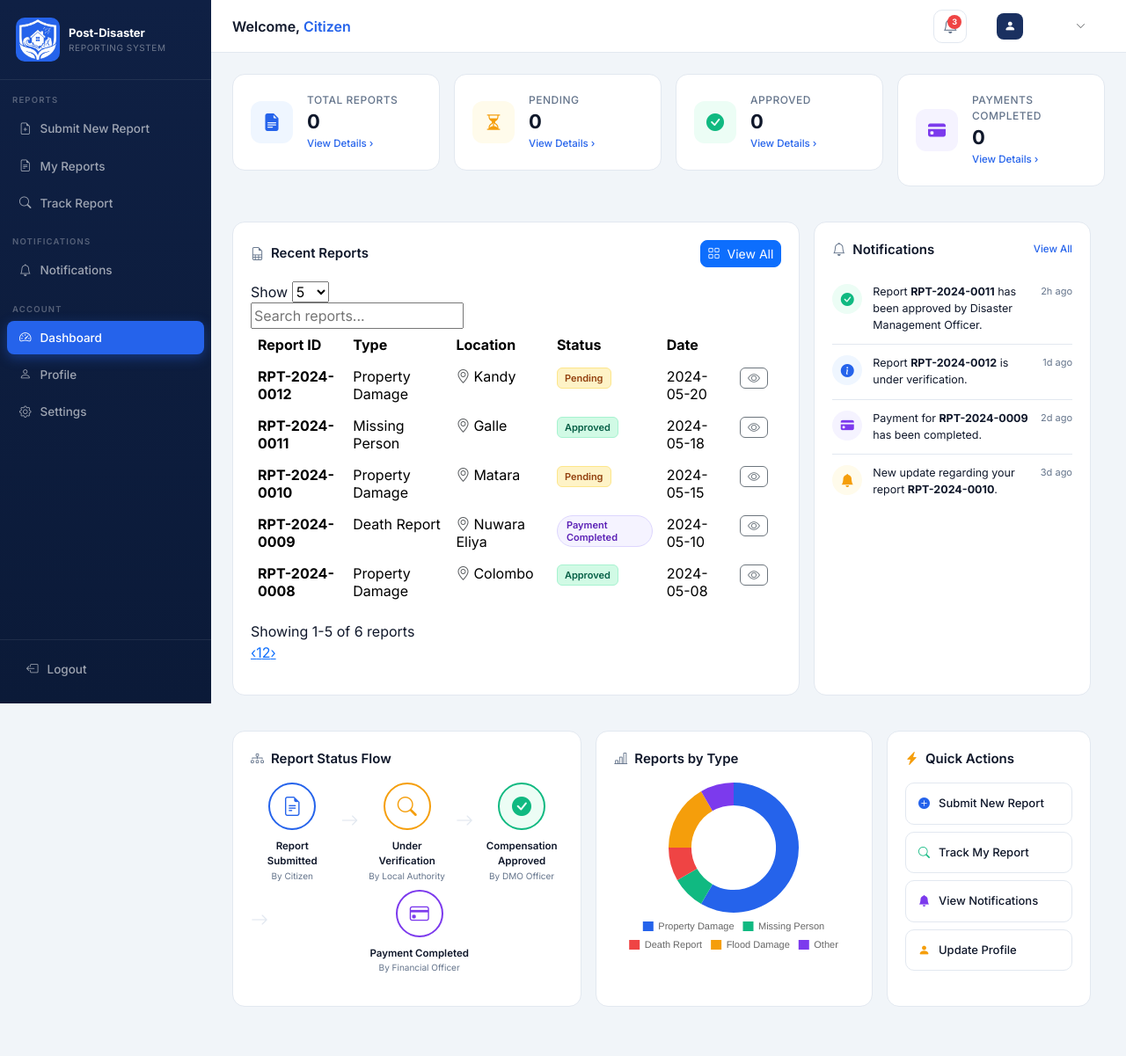
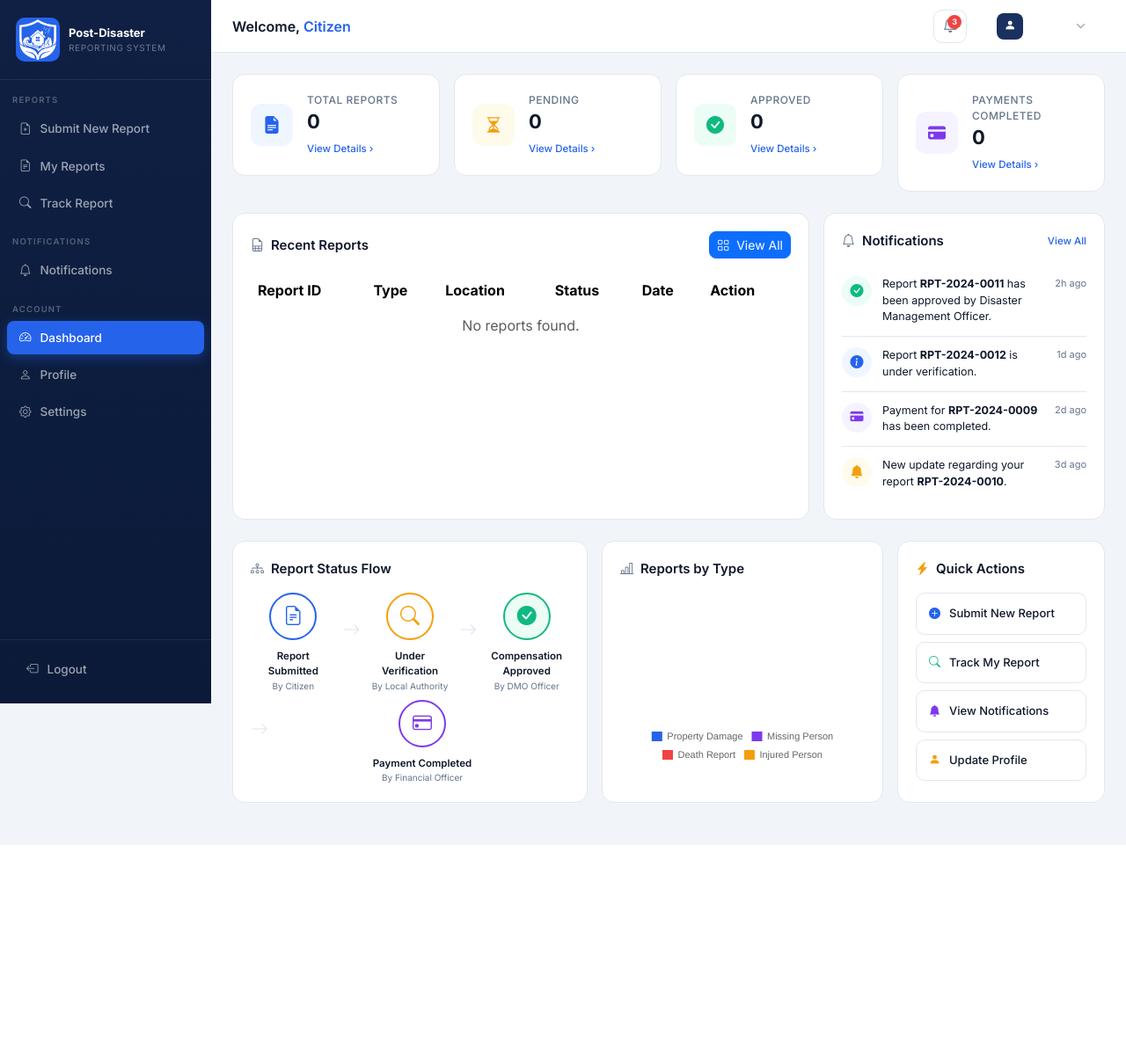
Before and after one commit to gayashan17/Post-Disaster-Reporting-System, a PHP site: page /dashboardForm.php in a window 1280 px wide. Shown: the whole page at 88% size. After the commit the page ends 961 px from the top, so only its background shows below. Run offline with PHP 8.4, Linux system fonts and the light colour scheme; a user stored in the database is signed in; data comes from the database, SQL or seed files in the repository; some libraries are stand-ins or nearby versions.

Commit message:
Citizen dashboard
Recents reports table, doughnut chart and stat cards now display data from database tables

```diff
--- a/dashboardForm.php
+++ b/dashboardForm.php
@@ -2,6 +2,8 @@
     session_start();
     include 'userData.php';
     include 'DBconnection.php';
+
+    // 1. get Summary Counts
     try
     {
         $query = "SELECT COUNT(Report_ID) AS total,
@@ -25,31 +27,89 @@
         }
         else
         {
-            $reportCount = 0;
+            $totReportCount = 0;
+            $pendigReportCount = 0;
+            $approvedReportCount = 0;
+            $pCompletedReportCount = 0;
         }
     }
     catch(Exception $e)
     {
         error_log($e->getMessage());
-        $reportCount = 0;
+        $totReportCount = 0;
+        $pendigReportCount = 0;
+        $approvedReportCount = 0;
+        $pCompletedReportCount = 0;
     }
-    finally
+
+    // Initialize Chart Count Variables
+    $deathReportCount = 0;
+    $injReportCount = 0;
+    $missingReportCount = 0;
+    $prDmgReportCount = 0;
+
+    // 2. get Report Types Count
+    try
     {
-        if(isset($stmt) && $stmt !== false)
+        $query = "SELECT Report_Type, COUNT(Report_ID) as type_count FROM disaster_report WHERE User_ID = ? GROUP BY Report_Type";
+
+        $stmt = mysqli_prepare($con, $query);
+        mysqli_stmt_bind_param($stmt, "s", $userId);
+        mysqli_stmt_execute($stmt);
+
+        $result = mysqli_stmt_get_result($stmt);
+
+        while($row = mysqli_fetch_assoc($result))
         {
-        mysqli_stmt_close($stmt);
+            $count = (int)$row['type_count'];
+            switch ($row['Report_Type'])
+            {
+                case 'Death Record':
+                case 'Death Report':
+                    $deathReportCount = $count;
+                    break;
+                case 'Injured Person':
+                    $injReportCount = $count;
+                    break;
+                case 'Missing Person Record':
+                case 'Missing Person':
+                    $missingReportCount = $count;
+                    break;
+                case 'Property Damage':
+                    $prDmgReportCount = $count;
+                    break;
             }
-        mysqli_close($con);
+        }
+    }
+    catch(Exception $e)
+    {
+        error_log($e->getMessage());
+    }
+
+    // 3. get Table Data
+    try
+    {
+        $query = "SELECT Report_ID, Report_Type, District, Report_Status, Report_Date FROM disaster_report WHERE User_ID = ?";
+
+        $stmt = mysqli_prepare($con, $query);
+        mysqli_stmt_bind_param($stmt, "s", $userId);
+        mysqli_stmt_execute($stmt);
+
+        $tableResult = mysqli_stmt_get_result($stmt);
+    }
+    catch(Exception $e)
+    {
+        error_log($e->getMessage());
+        $tableResult = false;
     }
 ?>
 
-
+<!DOCTYPE html>
 <html lang="en">
 <head>
   <meta charset="UTF-8" />
   <meta name="viewport" content="width=device-width, initial-scale=1.0" />
   <title>Post-Disaster Reporting System</title>
-
 
   <link href="https://cdnjs.cloudflare.com/ajax/libs/bootstrap/5.3.3/css/bootstrap.min.css" rel="stylesheet" />
   <link href="https://cdnjs.cloudflare.com/ajax/libs/bootstrap-icons/1.11.3/font/bootstrap-icons.min.css" rel="stylesheet"/>
@@ -60,12 +120,10 @@
 </head>
 <body>
 
-
-<!-- Summary Strip -->
+<!-- Navigation Sidebar -->
 <nav id="sidebar">
-
   <div class="sidebar-brand">
-    <div class="brand-icon"><img src="pictures\Post-Disaster-Reporting-Logo-Notxt.png"></div>
+    <div class="brand-icon"><img src="pictures/Post-Disaster-Reporting-Logo-Notxt.png" alt="Logo"></div>
     <div>
       <div class="brand-title">Post-Disaster</div>
       <div class="brand-sub">Reporting System</div>
@@ -92,7 +150,7 @@
   <a class="nav-item active" href="#">
     <i class="bi bi-speedometer2"></i> Dashboard
   </a>
-  <a class="nav-item" href="http://localhost/Post-Disaster-Reporting-System/profile/profileForm.php">
+  <a class="nav-item" href="profile/profileForm.php">
     <i class="bi bi-person"></i> Profile
   </a>
   <a class="nav-item" onclick="showInfo('Settings')">
@@ -104,18 +162,16 @@
       <i class="bi bi-box-arrow-left"></i> Logout
     </a>
   </div>
-
 </nav>
 
-<!-- topbar -->
+<!-- Topbar -->
 <header id="topbar">
   <button id="menu-toggle" onclick="toggleSidebar()">
     <i class="bi bi-list"></i>
   </button>
 
   <div class="topbar-title">
-  Welcome,
-  <span>Citizen</span>
+    Welcome, <span>Citizen</span>
   </div>
 
   <button class="notif-btn" onclick="showNotifications()" title="Notifications">
@@ -125,26 +181,16 @@
 
   <a class="nav-item" href="profile/profileForm.php">
     <div class="user-avatar"><i class="bi bi-person-fill"></i></div>
-    <span class="user-name"><?php echo htmlspecialchars($username);?></span>
+    <span class="user-name"><?php echo htmlspecialchars($username ?? 'User'); ?></span>
     <i class="bi bi-chevron-down text-muted" style="font-size:11px"></i>
   </a>
 </header>
 
-<!-- main -->
+<!-- Main Dashboard Container -->
 <main id="main">
 
   <!-- Stat Cards -->
-    <script>
-        document.addEventListener('DOMContentLoaded', function() {
-            animateCounter('stat-total', <?php echo (int)$totReportCount; ?>);
-            animateCounter('stat-pending', <?php echo (int)$pendigReportCount; ?>);
-            animateCounter('stat-approved', <?php echo (int)$approvedReportCount; ?>);
-            animateCounter('stat-payment', <?php echo (int)$pCompletedReportCount; ?>);
-        });
-    </script>
-
   <div class="row g-3 mb-4">
-
       <div class="col-6 col-xl-3">
           <div class="stat-card">
               <div class="stat-icon blue"><i class="bi bi-file-earmark-text-fill"></i></div>
@@ -188,13 +234,12 @@
               </div>
           </div>
       </div>
+  </div>
 
-    </div> <div class="row g-3 mb-4">
-
-  <!-- recent reports and notifications -->
+  <!-- Recent Reports and Notifications -->
   <div class="row g-3 mb-4">
 
-    <!-- reports Table -->
+    <!-- Reports Table -->
     <div class="col-lg-8">
       <div class="panel h-100">
         <div class="panel-header">
@@ -215,89 +260,41 @@
                 <th>Location</th>
                 <th>Status</th>
                 <th>Date</th>
-                <th></th>
+                <th>Action</th>
               </tr>
             </thead>
             <tbody>
+            <?php if ($tableResult && mysqli_num_rows($tableResult) > 0): ?>
+                <?php while ($row = mysqli_fetch_assoc($tableResult)): ?>
                 <tr>
-                <td><strong>RPT-2024-0012</strong></td>
-                <td>Property Damage</td>
-                <td><i class="bi bi-geo-alt text-muted me-1"></i>Kandy</td>
-                <td><span class="badge-status badge-pending">Pending</span></td>
-                <td>2024-05-20</td>
+                    <td><strong><?php echo htmlspecialchars($row['Report_ID']); ?></strong></td>
+                    <td><?php echo htmlspecialchars($row['Report_Type']); ?></td>
+                    <td><i class="bi bi-geo-alt text-muted me-1"></i><?php echo htmlspecialchars($row['District']); ?></td>
                     <td>
-                  <button class="btn btn-sm btn-outline-secondary rounded-2" onclick="viewReport('RPT-2024-0012')">
+                      <span class="badge-status badge-pending">
+                        <?php echo htmlspecialchars($row['Report_Status']); ?>
+                      </span>
+                    </td>
+                    <td><?php echo htmlspecialchars($row['Report_Date']); ?></td>
+                    <td>
+                      <button class="btn btn-sm btn-outline-secondary rounded-2" onclick="viewReport('<?php echo htmlspecialchars($row['Report_ID']); ?>')">
                         <i class="bi bi-eye"></i>
                       </button>
                     </td>
                 </tr>
+                <?php endwhile; ?>
+            <?php else: ?>
                 <tr>
-                <td><strong>RPT-2024-0011</strong></td>
-                <td>Missing Person</td>
-                <td><i class="bi bi-geo-alt text-muted me-1"></i>Galle</td>
-                <td><span class="badge-status badge-approved">Approved</span></td>
-                <td>2024-05-18</td>
-                <td>
-                  <button class="btn btn-sm btn-outline-secondary rounded-2" onclick="viewReport('RPT-2024-0011')">
-                    <i class="bi bi-eye"></i>
-                  </button>
-                </td>
+                    <td colspan="6" class="text-center text-muted">No reports found.</td>
                 </tr>
-              <tr>
-                <td><strong>RPT-2024-0010</strong></td>
-                <td>Property Damage</td>
-                <td><i class="bi bi-geo-alt text-muted me-1"></i>Matara</td>
-                <td><span class="badge-status badge-pending">Pending</span></td>
-                <td>2024-05-15</td>
-                <td>
-                  <button class="btn btn-sm btn-outline-secondary rounded-2" onclick="viewReport('RPT-2024-0010')">
-                    <i class="bi bi-eye"></i>
-                  </button>
-                </td>
-              </tr>
-              <tr>
-                <td><strong>RPT-2024-0009</strong></td>
-                <td>Death Report</td>
-                <td><i class="bi bi-geo-alt text-muted me-1"></i>Nuwara Eliya</td>
-                <td><span class="badge-status badge-payment">Payment Completed</span></td>
-                <td>2024-05-10</td>
-                <td>
-                  <button class="btn btn-sm btn-outline-secondary rounded-2" onclick="viewReport('RPT-2024-0009')">
-                    <i class="bi bi-eye"></i>
-                  </button>
-                </td>
-              </tr>
-              <tr>
-                <td><strong>RPT-2024-0008</strong></td>
-                <td>Property Damage</td>
-                <td><i class="bi bi-geo-alt text-muted me-1"></i>Colombo</td>
-                <td><span class="badge-status badge-approved">Approved</span></td>
-                <td>2024-05-08</td>
-                <td>
-                  <button class="btn btn-sm btn-outline-secondary rounded-2" onclick="viewReport('RPT-2024-0008')">
-                    <i class="bi bi-eye"></i>
-                  </button>
-                </td>
-              </tr>
-              <tr>
-                <td><strong>RPT-2024-0007</strong></td>
-                <td>Flood Damage</td>
-                <td><i class="bi bi-geo-alt text-muted me-1"></i>Ratnapura</td>
-                <td><span class="badge-status badge-verify">Under Verification</span></td>
-                <td>2024-05-05</td>
-                <td>
-                  <button class="btn btn-sm btn-outline-secondary rounded-2" onclick="viewReport('RPT-2024-0007')">
-                    <i class="bi bi-eye"></i>
-                  </button>
-                </td>
-              </tr>
+            <?php endif; ?>
             </tbody>
           </table>
         </div>
       </div>
     </div>
 
-    <!-- notifications -->
+    <!-- Notifications Panel -->
     <div class="col-lg-4">
       <div class="panel h-100">
         <div class="panel-header">
@@ -336,13 +333,12 @@
           </div>
           <div class="notif-time">3d ago</div>
         </div>
-
       </div>
     </div>
 
   </div>
 
-  <!-- Status Flow , Chart , Quick Actions -->
+  <!-- Status Flow, Chart, Quick Actions -->
   <div class="row g-3 mb-4">
 
     <!-- Status Flow -->
@@ -423,6 +419,7 @@
         </div>
       </div>
     </div>
+
   </div>
 
 </main>
@@ -436,5 +433,28 @@
 
 <script src="dashboard.js"></script>
 
+<script>
+    document.addEventListener('DOMContentLoaded', function() {
+        if (typeof animateCounter === 'function') {
+            animateCounter('stat-total', <?php echo (int)$totReportCount; ?>);
+            animateCounter('stat-pending', <?php echo (int)$pendigReportCount; ?>);
+            animateCounter('stat-approved', <?php echo (int)$approvedReportCount; ?>);
+            animateCounter('stat-payment', <?php echo (int)$pCompletedReportCount; ?>);
+        }
+
+        const chartLabels = ['Property Damage', 'Missing Person', 'Death Report', 'Injured Person'];
+        const chartData = [
+            <?php echo (int)$prDmgReportCount; ?>,
+            <?php echo (int)$missingReportCount; ?>,
+            <?php echo (int)$deathReportCount; ?>,
+            <?php echo (int)$injReportCount; ?>
+        ];
+
+        if (typeof renderReportChart === 'function') {
+            renderReportChart(chartLabels, chartData);
+        }
+    });
+</script>
+
 </body>
 </html>
```
Also changed, not shown: dashboard.js (+21 -13 lines). Lines whose indentation alone changed are shown as unchanged.
